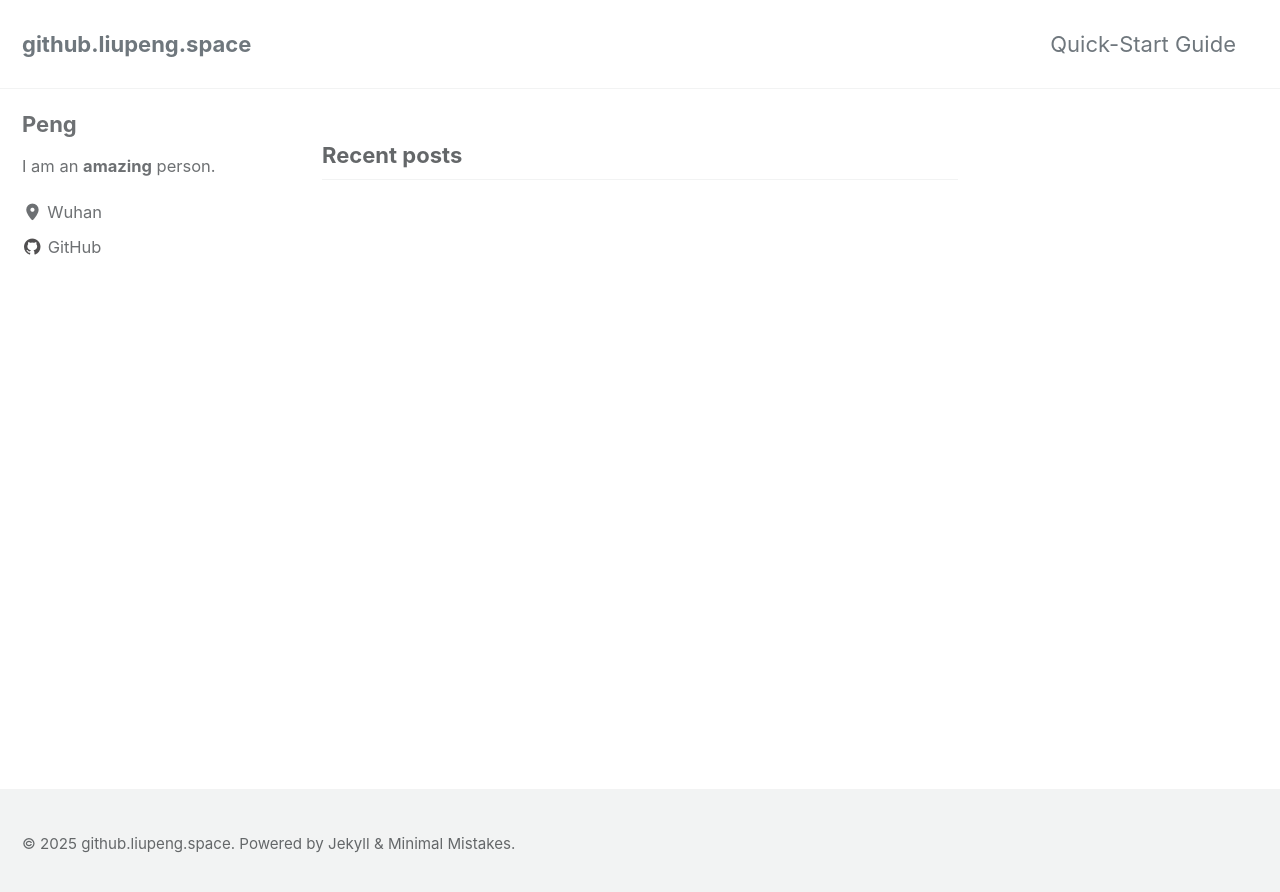
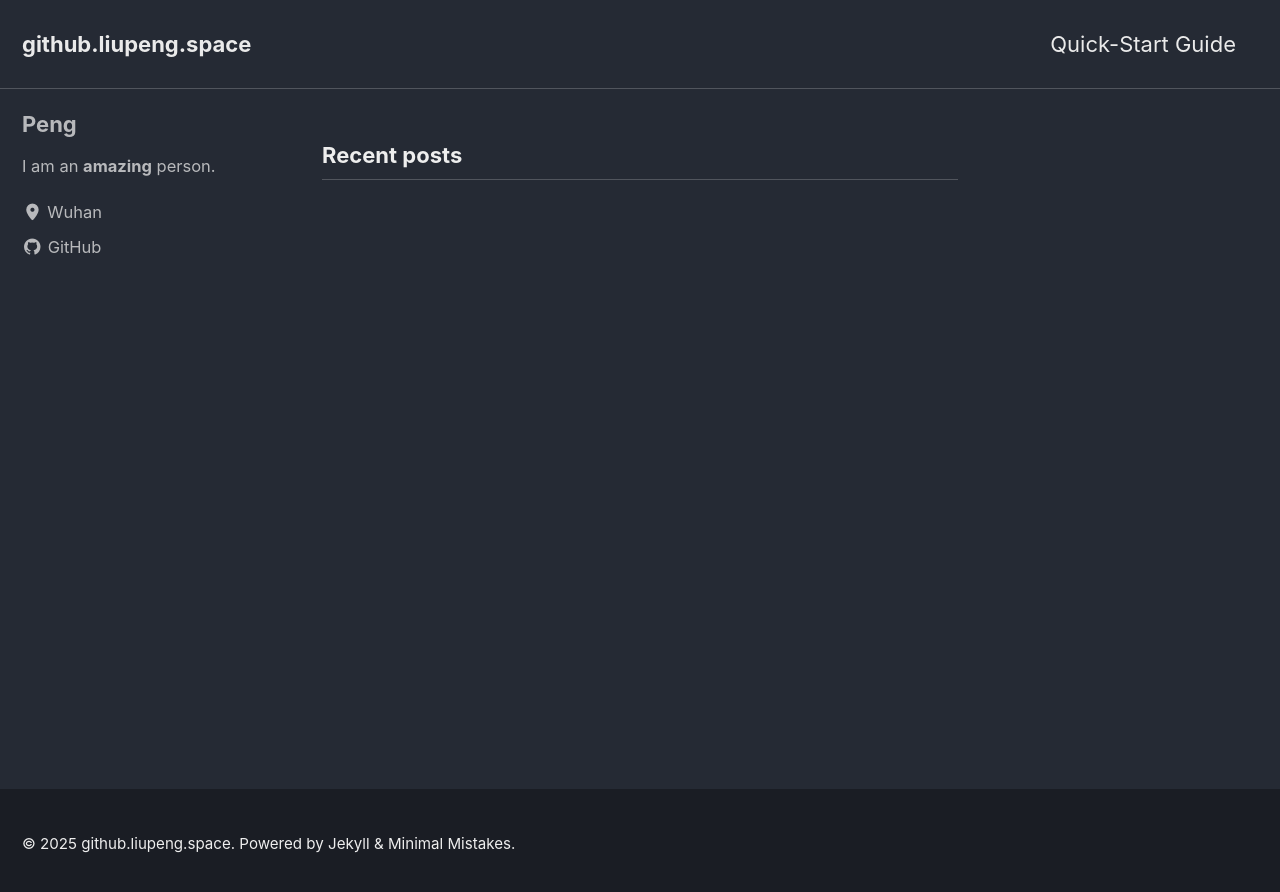
Before and after one commit to pengxxxx/pengxxxx.github.io, a Jekyll site: the page built from index.html, in a window 1280 px wide. Shown: the top 892 px of the page. Built offline with Jekyll 4.4.1, drawn with Linux system fonts in a browser that asks for light colours; cached includes are drawn as plain includes; the list of posts is cut into pages by our own code.

Commit message:
modify config

```diff
--- a/_config.yml
+++ b/_config.yml
@@ -12,7 +12,7 @@
 
 # theme                  : "minimal-mistakes-jekyll"
 # remote_theme           : "mmistakes/minimal-mistakes"
-minimal_mistakes_skin    : "default" # "air", "aqua", "contrast", "dark", "dirt", "neon", "mint", "plum", "sunrise"
+minimal_mistakes_skin    : "dark" # "air", "aqua", "contrast", "dark", "dirt", "neon", "mint", "plum", "sunrise"
 
 # Site Settings
 locale                   : "en-US"
@@ -21,7 +21,7 @@ title                    : "github.liupeng.space"
 title_separator          : "-"
 subtitle                 : # site tagline that appears below site title in masthead
 name                     : "peng"
-description              : "pengxxxx.github.io"
+description              : "github.io/pengxxxx"
 url                      : # the base hostname & protocol for your site e.g. "https://mmistakes.github.io"
 baseurl                  : "" # the subpath of your site, e.g. "/blog"
 repository               : # GitHub username/repo-name e.g. "mmistakes/minimal-mistakes"
@@ -53,7 +53,7 @@ comments:
     category_id          : # Shown during giscus setup at https://giscus.app
     discussion_term      : # "pathname" (default), "url", "title", "og:title"
     reactions_enabled    : # '1' for enabled (default), '0' for disabled
-    theme                : "dark" # "light" (default), "dark", "dark_dimmed", "transparent_dark", "preferred_color_scheme"
+    theme                : # "light" (default), "dark", "dark_dimmed", "transparent_dark", "preferred_color_scheme"
     strict               : # 1 for enabled, 0 for disabled (default)
     input_position       : # "top", "bottom" # The comment input box will be placed above or below the comments
     emit_metadata        : # 1 for enabled, 0 for disabled (default) # https://github.com/giscus/giscus/blob/main/ADVANCED-USAGE.md#imetadatamessage
```
